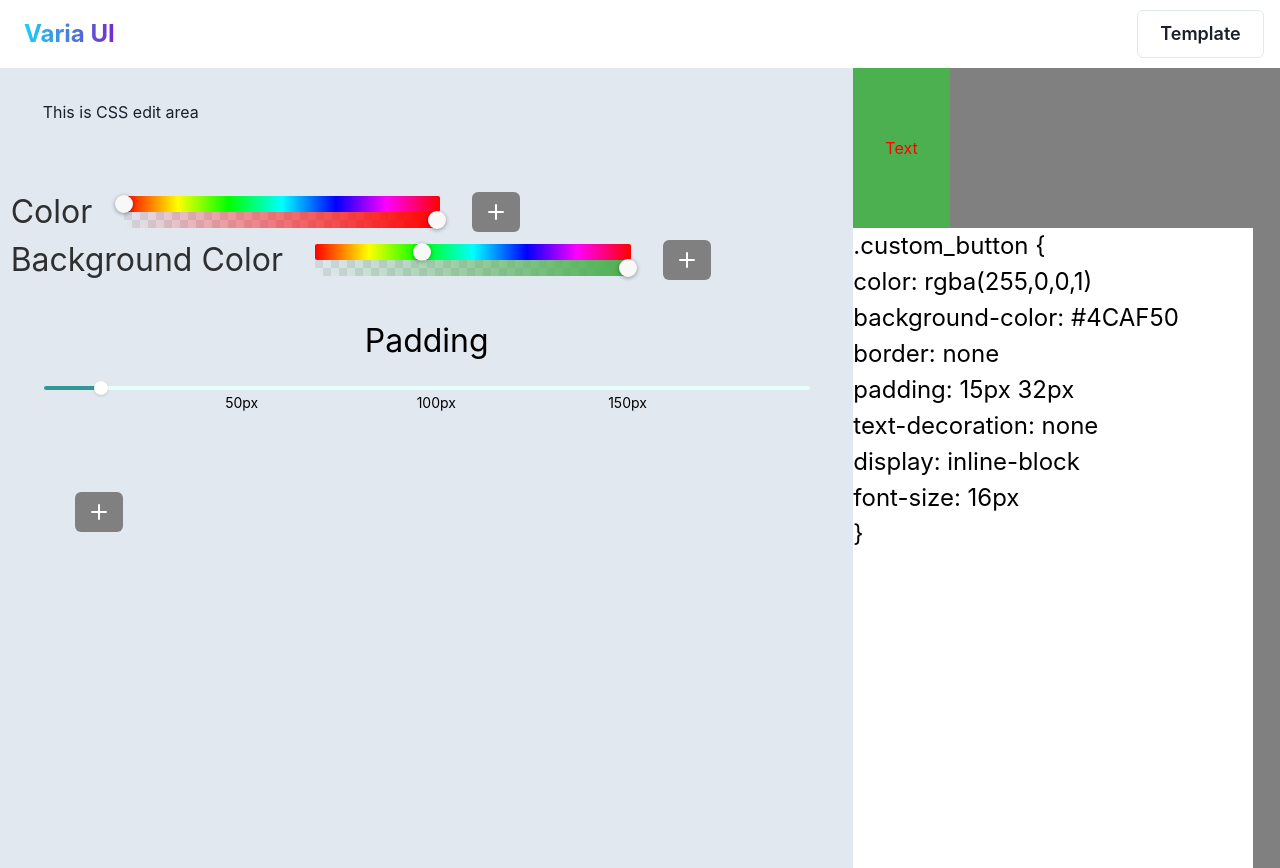
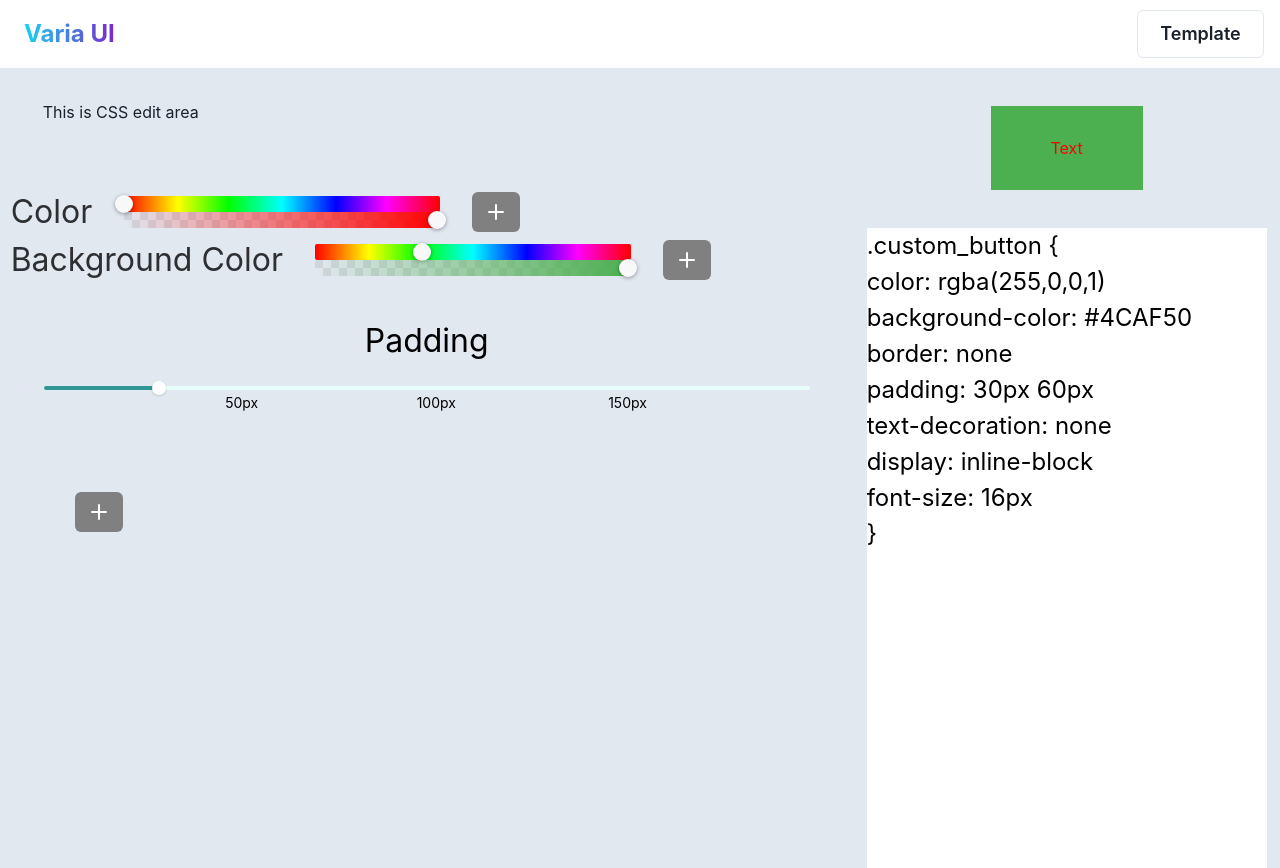
Before and after one commit to Shiba-github/css-button-generator, a React app: page /editor in a window 1280 px wide. Built offline with nearby package versions, Linux system fonts and the light colour scheme.

Commit message:
ボタンの見た目、位置を微修正

```diff
--- a/src/App.tsx
+++ b/src/App.tsx
@@ -3,11 +3,12 @@ import React from 'react'
 import { Provider } from 'react-redux'
 
 import Header from './components/header/Header'
-import Editor from './components/page/editor/Editor'
-import Template from './components/page/template/Template'
+
 
 import { Route, Routes } from 'react-router-dom'
 import { store } from './store'
+import Editor from './components/page/Editor/Editor'
+import Template from './components/page/Template/Template'
 
 
 const App = () => {
--- a/src/components/buttonView/ButtonView.tsx
+++ b/src/components/buttonView/ButtonView.tsx
@@ -28,7 +28,7 @@ export const ButtonView = () => {
     }
 
     return (
-        <Flex bg={'gray'}>
+        <Flex bg={'#e2e8f0'}>
             <button style={buttonStyle}>Text</button>
         </Flex>
     )
--- a/src/components/buttonView/buttonViewSlice.ts
+++ b/src/components/buttonView/buttonViewSlice.ts
@@ -19,7 +19,7 @@ const initialState: buttonViewType = {
     color: 'rgba(255,0,0,1)',
     backgroundColor: '#4CAF50',
     border: 'none',
-    padding: '15px 32px',
+    padding: '30px 60px',
     textDecoration: 'none',
     display: 'inline-block',
     fontSize: '16px',
--- a/src/components/page/Editor/Editor.tsx
+++ b/src/components/page/Editor/Editor.tsx
@@ -11,11 +11,11 @@ const Editor = () => {
             <Flex flexDirection={'column'} alignItems={'center'} bg={'gray.200'} flex={2} zIndex={20}>
                 <CssEditArea />
             </Flex>
-            <Flex flexDirection={'column'} bg={'gray'} flex={1}>
-                <Flex flex={3}>
+            <Flex flexDirection={'column'} bg={'#e2e8f0'} flex={1} alignItems={'center'}>
+                <Flex height={'29rem'} margin={'2rem 0'} alignItems={'center'} justifyContent={'center'}>
                     <ButtonView />
                 </Flex>
-                <Flex flex={7}>
+                <Flex>
                     <CodeArea />
                 </Flex>
                 <CssCustomArea />
```
